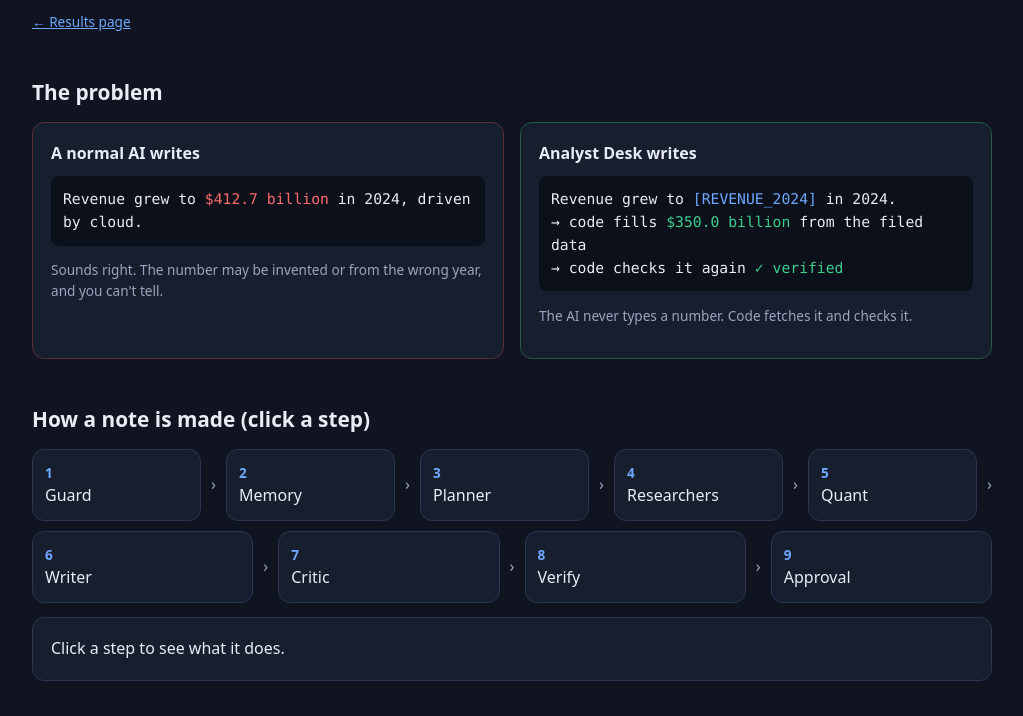
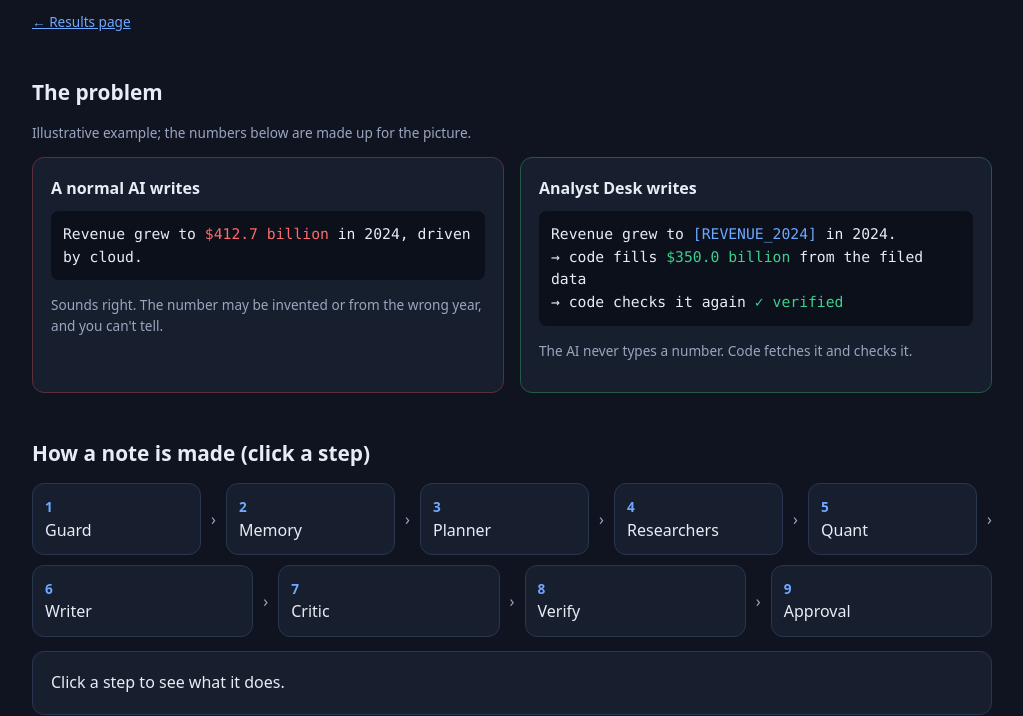
Before and after one commit to mohansai279/analyst-desk-site, a plain HTML site: page how-it-works.html in a window 1280 px wide. Shown: the part 115-831 px from the top of the page, without its empty margins (128-1151 px from the left). Drawn offline with Linux system fonts and the light colour scheme.

Commit message:
Label illustrative example
Co-Authored-By: Claude Sonnet 5.5 <noreply@anthropic.com>
Claude-Session: https://claude.ai/code/session_01Cj58WyRxnNrcMEWEAYDCZZ

```diff
--- a/how-it-works.html
+++ b/how-it-works.html
@@ -19,7 +19,7 @@ a{color:var(--acc)}.small{color:var(--mute);font-size:.85rem}
 <h1>Analyst Desk</h1><p class="lead">Finance research notes where every number traces to an official fact.</p>
 <p class="small"><a href="index.html">&larr; Results page</a></p>
 
-<h2>The problem</h2>
+<h2>The problem</h2><p class="small">Illustrative example; the numbers below are made up for the picture.</p>
 <div class="row"><div class="card bad"><b>A normal AI writes</b><div class="note">Revenue grew to <span class="x">$412.7 billion</span> in 2024, driven by cloud.</div><p class="small">Sounds right. The number may be invented or from the wrong year, and you can't tell.</p></div>
 <div class="card good"><b>Analyst Desk writes</b><div class="note">Revenue grew to <span class="ph">[REVENUE_2024]</span> in 2024.<br>&rarr; code fills <span class="v">$350.0 billion</span> from the filed data<br>&rarr; code checks it again <span class="v">&#10003; verified</span></div><p class="small">The AI never types a number. Code fetches it and checks it.</p></div></div>
 
```
